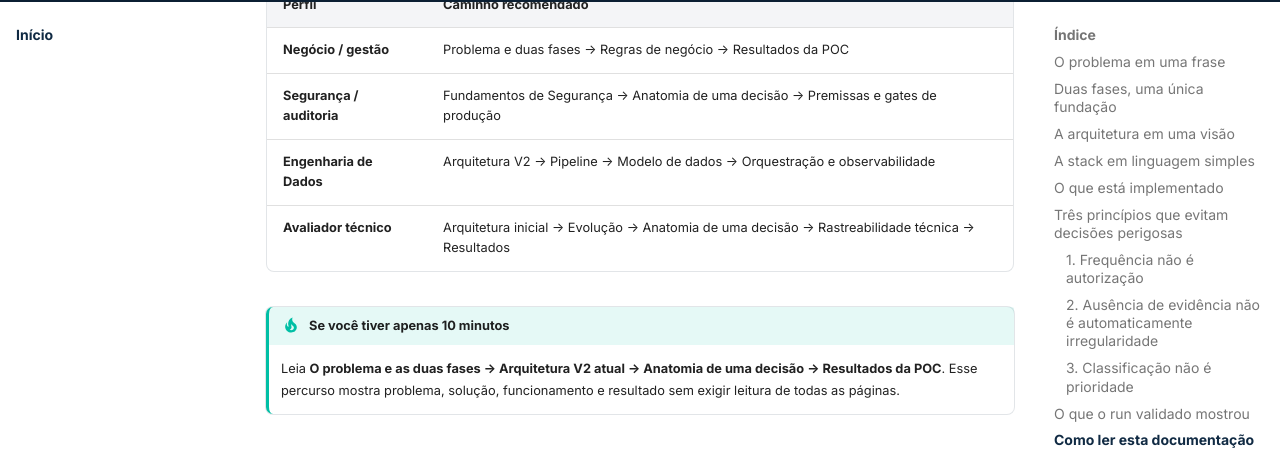
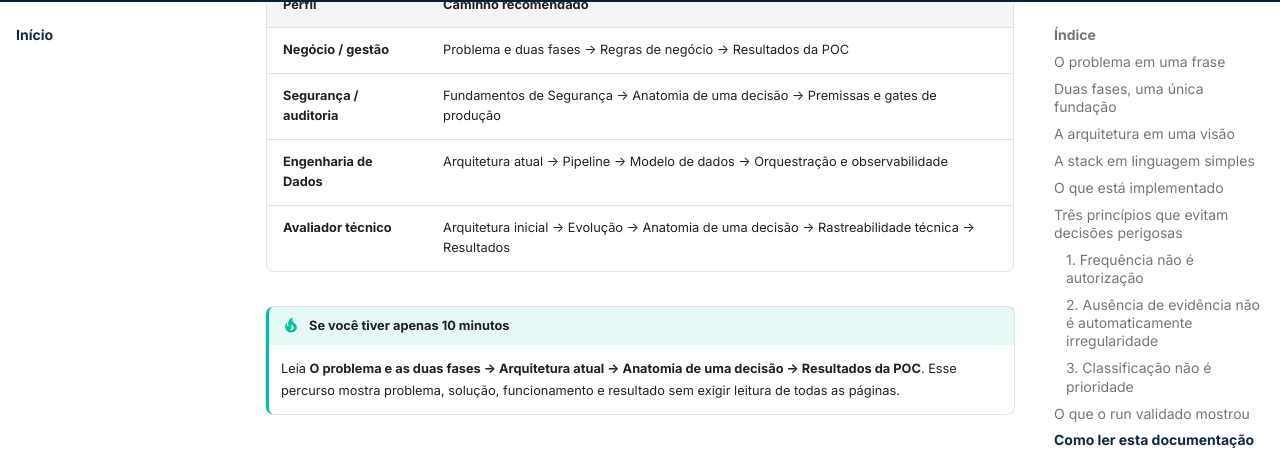
Before and after one commit to Lal3x/SoD-Plataform, an MkDocs documentation site: the page built from docs/index.md, in a window 1280 px wide and 900 px high, scrolled down 4938 px. Shown: the part 106-557 px from the top of the window. Built offline with MkDocs 1.6.1 and Material for MkDocs 9.7.7, drawn with Linux system fonts in a browser that asks for light colours; comment, search, counter and statistics services are not loaded; some of the changed text lies outside the part shown.

Commit message:
docs: remover nomenclatura V2 da navegação

```diff
--- a/docs/index.md
+++ b/docs/index.md
@@ -13,7 +13,7 @@
 
 <div class="sod-actions">
 <a href="negocio/problema-e-fases/" class="md-button md-button--primary">Entender o problema</a>
-<a href="arquitetura/arquitetura-v2/" class="md-button sod-secondary">Ver arquitetura</a>
+<a href="arquitetura/arquitetura-atual/" class="md-button sod-secondary">Ver arquitetura</a>
 <a href="https://github.com/Lal3x/SoD-Plataform" class="md-button sod-secondary" target="_blank" rel="noopener">Ver repositório</a>
 </div>
 
@@ -119,7 +119,7 @@
   <div class="sod-card"><span class="sod-kicker">Implementado</span><h3>Pipeline de dados</h3><p>Bronze e Silver com contratos, qualidade, quarentena e persistência Iceberg.</p></div>
   <div class="sod-card"><span class="sod-kicker">Implementado</span><h3>Entendimento do acesso</h3><p>Contexto, referências explícitas confiáveis, padrão observado e comparação por pares. Na parte técnica: Access Context, HTS, Baseline, Fallback e Expected Access.</p></div>
   <div class="sod-card"><span class="sod-kicker">Implementado</span><h3>Decisão e prioridade</h3><p>Fatos são organizados, regras classificam e o risco define o que tratar primeiro. Tecnicamente: Evidence → Policy → Risk → Gold.</p></div>
-  <div class="sod-card"><span class="sod-kicker">Operação</span><h3>Airflow</h3><p>DAG V2 com gates, dependências, retries, registro de execução e validação offline separada.</p></div>
+  <div class="sod-card"><span class="sod-kicker">Operação</span><h3>Airflow</h3><p>DAG de runtime com gates, dependências, retries, registro de execução e validação offline separada.</p></div>
   <div class="sod-card"><span class="sod-kicker">Controle</span><h3>Observabilidade</h3><p>Contagens, DQ, quarentena, journal de componentes, snapshots, lineage, versões e reconciliação.</p></div>
   <div class="sod-card"><span class="sod-kicker">Consumo</span><h3>Streamlit</h3><p>Visões executiva, operacional, explicabilidade, validação e saúde do pipeline.</p></div>
 </div>
@@ -161,11 +161,11 @@
 |---|---|
 | **Negócio / gestão** | Problema e duas fases → Regras de negócio → Resultados da POC |
 | **Segurança / auditoria** | Fundamentos de Segurança → Anatomia de uma decisão → Premissas e gates de produção |
-| **Engenharia de Dados** | Arquitetura V2 → Pipeline → Modelo de dados → Orquestração e observabilidade |
+| **Engenharia de Dados** | Arquitetura atual → Pipeline → Modelo de dados → Orquestração e observabilidade |
 | **Avaliador técnico** | Arquitetura inicial → Evolução → Anatomia de uma decisão → Rastreabilidade técnica → Resultados |
 
 !!! tip "Se você tiver apenas 10 minutos"
-    Leia **O problema e as duas fases → Arquitetura V2 atual → Anatomia de uma decisão → Resultados da POC**. Esse percurso mostra problema, solução, funcionamento e resultado sem exigir leitura de todas as páginas.
+    Leia **O problema e as duas fases → Arquitetura atual → Anatomia de uma decisão → Resultados da POC**. Esse percurso mostra problema, solução, funcionamento e resultado sem exigir leitura de todas as páginas.
 
 ### Sequência completa
 
```
